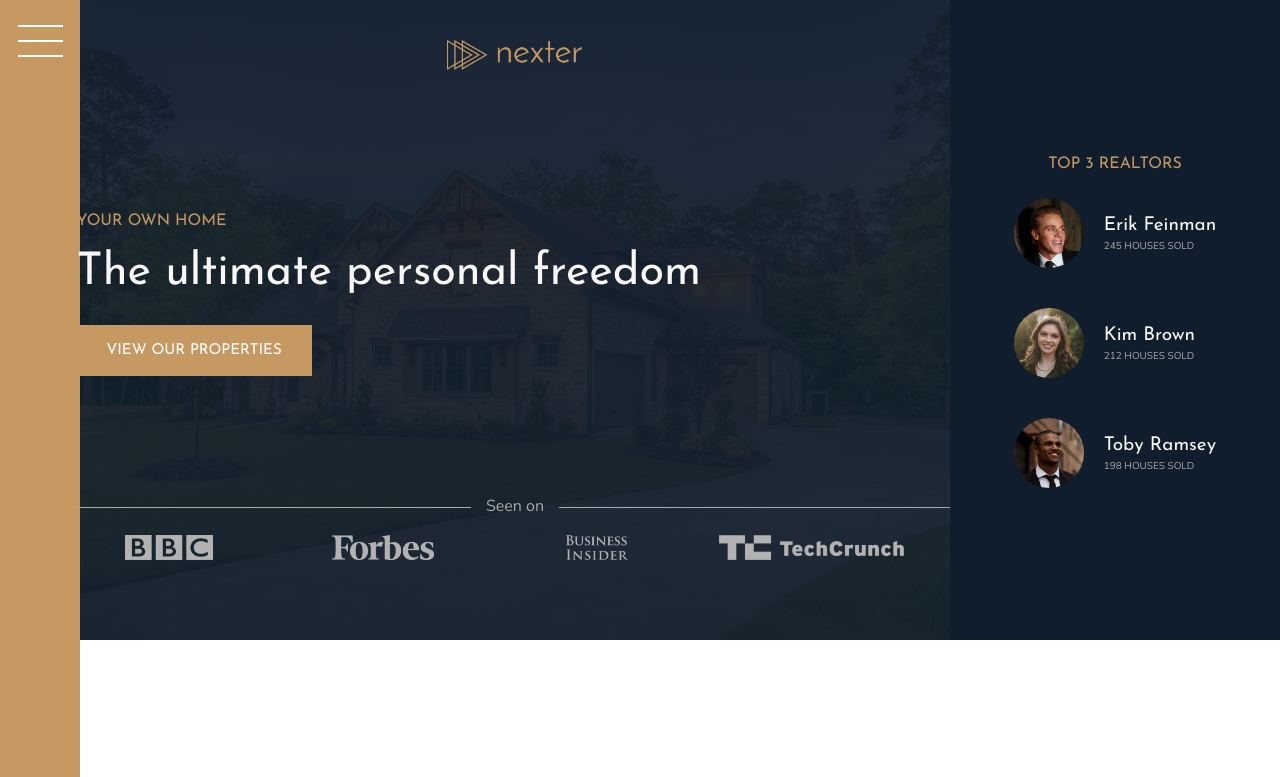
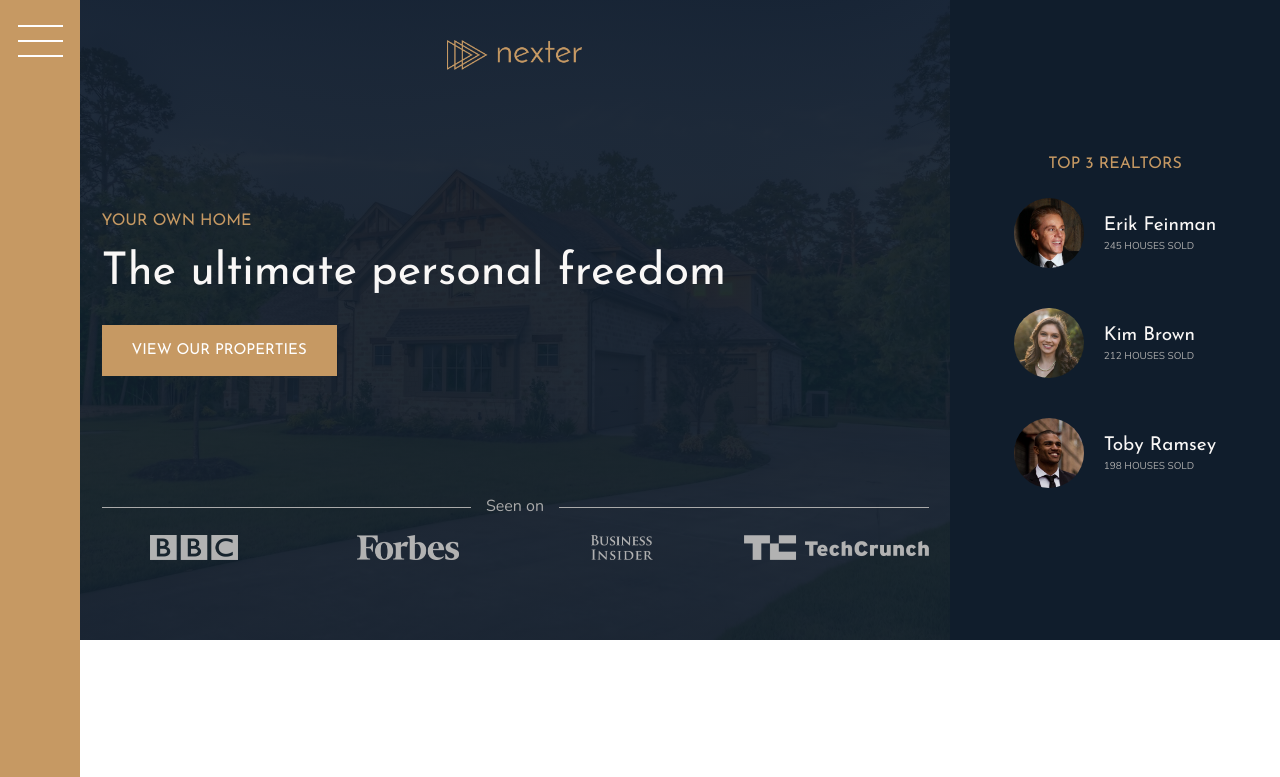
Before and after one commit to L3n1ad/Nexter_SASS, a website: page index.html in a window 1280 px wide. Shown: the top 777 px of the page. Drawn offline with nearby package versions, Linux system fonts and the light colour scheme.

Commit message:
fix padding issue on 100% zoom

```diff
--- a/sass/_header.scss
+++ b/sass/_header.scss
@@ -45,7 +45,6 @@
         grid-template-columns: repeat(4, 1fr);
         grid-gap: 3rem;
         justify-items: center;
-        padding-right: 5rem;
 
         img {
             height: 2.5rem;
```
Also changed, not shown: css/style.css.
